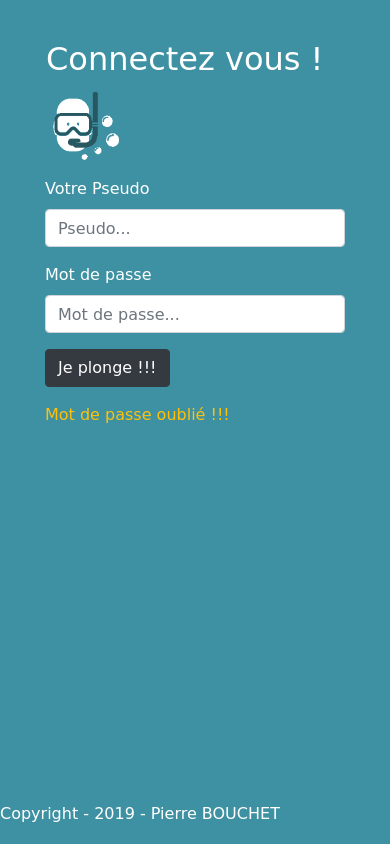
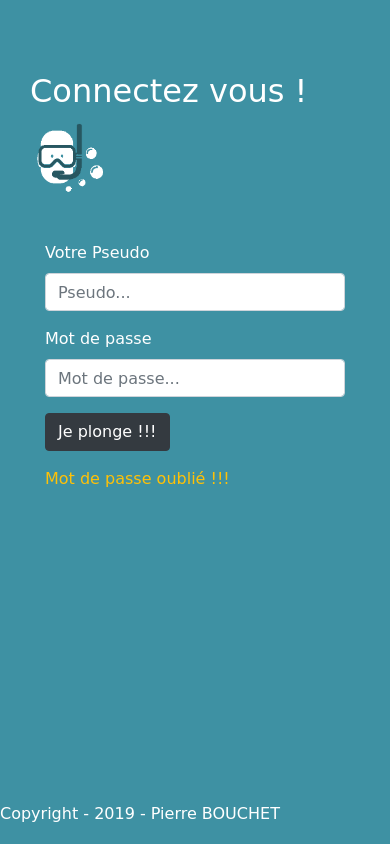
Before and after one commit to BouchetPierre/Diving_Project, a Symfony app: template templates/account/login.html.twig in a window 390 px wide. Run offline with Twig, Linux system fonts and the light colour scheme; the template is opened without the code that fills it, so the values that code supplies are empty; some libraries are stand-ins or nearby versions.

Commit message:
responsive

```diff
--- a/public/css/divingHome.css
+++ b/public/css/divingHome.css
@@ -47,4 +47,18 @@
     width:250px;
     height:250px;
   }
+  .copy{
+    font-size: 0.5em;
+  }
+  .connect{
+    margin-top: 80px;
+    font-size: 1em;
+  }
+  .form-control{
+    height: 80px;
+    font-size: 0.7em;
+  }
+  .dropdown-item{
+    font-size: 2em;
+  }
 }
--- a/templates/account/login.html.twig
+++ b/templates/account/login.html.twig
@@ -11,10 +11,10 @@
         <div class="container-fluid vh-100">
                 <div class="container">
                     <div class="raw">
-                        <div class="col-md-3">&nbsp;</div>
-                        <div class="col-md-6">
-                            <div class="bg light py-3 px-3">
-                                <div class="row justify-content-between">
+                        <div class="col">&nbsp;</div>
+                        <div class="col-md-8 col-sm-10 ">
+                            <div class="bg light">
+                                <div class="row justify-content-between mt-5 mb-5">
                                     <div>
                                         <h2>Connectez vous !</h2>
                                     </div>
@@ -34,7 +34,7 @@
                                     </div>
                                     <input type="hidden" name="token" />
                                     <div class="form-group">
-                                        <button type="submit" class="btn btn-dark">Je plonge !!!</button>
+                                        <button type="submit" class="btn btn-dark connect">Je plonge !!!</button>
                                     </div>
                                     <div class="">
                                         <a  class="text-warning" href="{{ path('request_resetting') }}">Mot de passe oublié !!!</a>
--- a/templates/base.html.twig
+++ b/templates/base.html.twig
@@ -30,7 +30,7 @@
         <div class=" bandeau fixed-bottom pt-2 pb-2" style="height: 50px;">
             <div class="col align-self-end  align-items-end row justify-content-md-center">
                 <div class="row align-items-center">
-                    <div class="col-auto ">
+                    <div class="col-auto copy">
                         <p>Copyright  -   2019    -    Pierre BOUCHET</p>
                     </div>
                 </div>
--- a/templates/member/password.html.twig
+++ b/templates/member/password.html.twig
@@ -48,7 +48,7 @@
 <div class="container text-secondary">
         <h2 class="mb-5 mt-3">Modifier mon mot de passe</h2>
         <div class="row ">
-            <div class="col-3 mx-auto">
+            <div class="col-8 mx-auto">
                 {{ form_start(form) }}
                 {{ form_widget(form) }}
                 <button type="submit" class="btn btn-warning mt-5">Modifier le mot de passe</button>
--- a/templates/member/reservations.html.twig
+++ b/templates/member/reservations.html.twig
@@ -71,7 +71,7 @@
                         <div class="col_lg-3 mt-2  col-sm-6 col-md-3 mb-2">
                             <a class="btn btn-info btn active " href={{ path('reservation_div_members', {'id': reservation.idD}) }}>Liste des participants</a>
                         </div>
-                        <div class="col-lg-1 mt-2  col-sm-6 col-md-1 mb-2">
+                        <div class="col-lg-1 mt-2  col-md-1 mb-2">
                             <a class="btn btn-danger " onclick="return confirm(`Etes vous sur de vouloir supprimer cette reservation ?`) "href="{{path('reservation_delete', {'id': reservation.id}) }}"><img style="width:25px; height:25px;" src="/pictures/bin.png"></a>
                         </div>
                     </div>
--- a/templates/reservation/show.html.twig
+++ b/templates/reservation/show.html.twig
@@ -58,9 +58,9 @@
         <div class="col">
             <div class="alert alert_light">
                 <h2>Liste des participants</h2>
-                <div class="container border mb-5 mt-5 pt-3">
+                <div class="container  mb-5 mt-5 pt-3">
                     {% for reservation in reservation %}
-                    <div class="container font-weight-bold ">
+                    <div class="container border border-secondary mb-2 font-weight-bold ">
                       <div class="row">
                         <div class="col-sm">
                             <p>{{ reservation.name }} {{ reservation.firstName }}</p>
```
